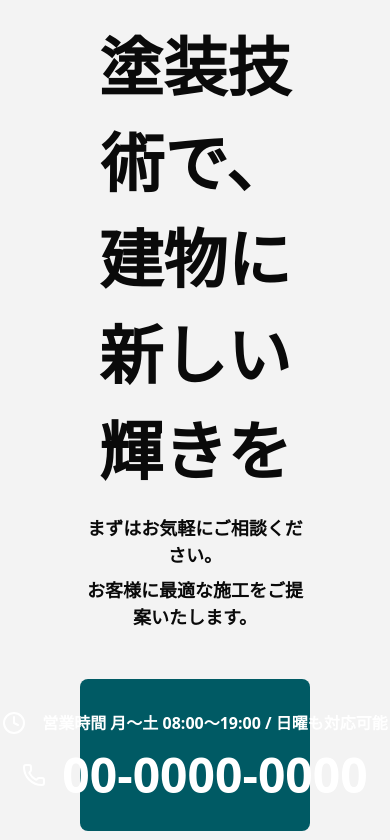
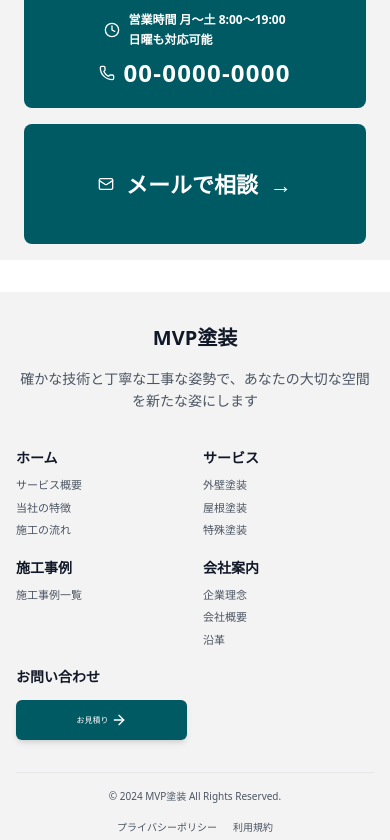
Before and after one commit to TomoyaSekiWk315/NextJsTeamPractice, a Next.js app in the folder nextjs-team-practice/: page /works in a window 390 px wide. Shown: the part 4024-4864 px from the top of the page. Built offline with nearby package versions, Linux system fonts and the light colour scheme.

Commit message:
フッターのタブレット版問い合わせの文字がはみ出していたので修正 CTAに関してのはみ出しを修正

```diff
--- a/nextjs-team-practice/app/company/components/company-hero.tsx
+++ b/nextjs-team-practice/app/company/components/company-hero.tsx
@@ -1,8 +1,8 @@
 export function CompanyHero() {
   return (
-    <section className="bg-[#22d6dd] text-center py-24">
-      <h1 className="text-[64px] font-bold mb-4">会社案内</h1>
-      <p className="text-[32px]">概要説明文：32px</p>
+    <section className="bg-[#22d6dd] text-center py-12 md:py-24">
+      <h1 className="text-[40px] md:text-[64px] font-bold mb-4">会社案内</h1>
+      <p className="text-[20px] md:text-[32px]">概要説明文：32px</p>
     </section>
   )
 }
--- a/nextjs-team-practice/app/components/services.tsx
+++ b/nextjs-team-practice/app/components/services.tsx
@@ -22,19 +22,19 @@ const services = [
 
 export function Services() {
   return (
-    <section className="py-16">
-      <div className="w-full bg-[#F3F3F3] rounded-[50px] p-16">
-        <h2 className="text-3xl font-bold text-center mb-12">サービス概要</h2>
-        <div className="grid grid-cols-1 md:grid-cols-3 gap-8">
+    <section className="py-8 md:py-16">
+      <div className="w-full bg-[#F3F3F3] rounded-[25px] md:rounded-[50px] p-6 md:p-16">
+        <h2 className="text-2xl md:text-3xl font-bold text-center mb-8 md:mb-12">サービス概要</h2>
+        <div className="grid grid-cols-1 md:grid-cols-3 gap-4 md:gap-8">
           {services.map((service) => (
             <Card key={service.title} className="overflow-hidden">
-              <CardContent className="p-6 bg-[#FFFFFF]">
-                <h3 className="text-[32px] font-bold mb-4">{service.title}</h3>
-                <p className="text-sm mb-4">{service.description}</p>
+              <CardContent className="p-4 md:p-6 bg-[#FFFFFF]">
+                <h3 className="text-[24px] md:text-[32px] font-bold mb-2 md:mb-4">{service.title}</h3>
+                <p className="text-xs md:text-sm mb-4">{service.description}</p>
                 <Link href={service.link} passHref>
                   <Button
                     variant="outline"
-                    className="w-[45%] border-[#000000] shadow-md hover:bg-[#000000] hover:text-white transition-colors duration-300"
+                    className="w-full md:w-[45%] border-[#000000] shadow-md hover:bg-[#000000] hover:text-white transition-colors duration-300 text-sm md:text-base"
                   >
                     詳細を見る→
                   </Button>
--- a/nextjs-team-practice/app/components/shared/cta-section.tsx
+++ b/nextjs-team-practice/app/components/shared/cta-section.tsx
@@ -3,35 +3,58 @@ import { Mail, Phone, Clock } from 'lucide-react'
 
 export function CTASection() {
   return (
-    <section className="py-16 bg-white">
-      <div className="w-full bg-[#F3F3F3] p-16">
-        <div className="container mx-auto px-4">
-          <div className="text-center mb-12">
-            <h2 className="text-[64px] font-bold mb-4">
-              プロの塗装技術で、建物に新しい輝きを
+    <section className="py-8 md:py-16 bg-white">
+      <div className="w-full bg-[#F3F3F3] p-4 md:p-16">
+        <div className="container mx-auto px-2 md:px-4">
+          <div className="text-center mb-8 md:mb-12">
+            <h2 className="text-[28px] md:text-[48px] lg:text-[64px] font-bold mb-4 leading-tight">
+              プロの塗装技術で
+              <br className="sm:hidden" />
+              建物に
+              <br className="hidden sm:block md:hidden" />
+              新しい輝きを
             </h2>
-            <p className="text-[18px] font-bold mb-2">まずはお気軽にご相談ください。</p>
-            <p className="text-[18px] font-bold">お客様に最適な施工をご提案いたします。</p>
+            <div className="space-y-1 md:space-y-2">
+              <p className="text-[14px] md:text-[16px] lg:text-[18px] font-bold">
+                まずはお気軽にご相談ください。
+              </p>
+              <p className="text-[14px] md:text-[16px] lg:text-[18px] font-bold">
+                お客様に最適な施工をご提案いたします。
+              </p>
+            </div>
           </div>
 
-          <div className="grid grid-cols-1 md:grid-cols-2 gap-8 max-w-5xl mx-auto">
-            <div className="bg-[#005a64] text-white rounded-lg p-8 flex flex-col justify-center">
-              <div className="flex items-center gap-4 mb-4 whitespace-nowrap justify-center">
-                <Clock className="h-6 w-6 flex-shrink-0" />
-                <span className="text-[16px] font-bold">営業時間 月〜土 08:00〜19:00 / 日曜も対応可能</span>
+          <div className="grid grid-cols-1 sm:grid-cols-2 gap-4 md:gap-8 max-w-4xl mx-auto">
+            <div className="bg-[#005a64] text-white rounded-lg p-4 md:p-6 lg:p-8 flex flex-col justify-center min-h-[120px] md:min-h-[140px]">
+              <div className="flex items-center gap-2 md:gap-3 mb-3 md:mb-4 justify-center">
+                <Clock className="h-4 w-4 md:h-5 lg:h-6 flex-shrink-0" />
+                <p className="text-[12px] md:text-[14px] lg:text-[16px] font-bold leading-relaxed">
+                  営業時間 月〜土 8:00〜19:00
+                  <br className="sm:hidden" />
+                  <span className="hidden sm:inline">&nbsp;/&nbsp;</span>
+                  日曜も対応可能
+                </p>
               </div>
-              <div className="flex items-center gap-4 whitespace-nowrap justify-center">
-                <Phone className="h-6 w-6 flex-shrink-0" />
-                <span className="text-[48px] font-bold leading-none">00-0000-0000</span>
+              <div className="flex items-center gap-2 md:gap-3 justify-center">
+                <Phone className="h-4 w-4 md:h-5 lg:h-6 flex-shrink-0" />
+                <span className="text-[24px] md:text-[32px] lg:text-[40px] font-bold leading-none tracking-wider">
+                  00-0000-0000
+                </span>
               </div>
             </div>
 
             <Button
-              className="bg-[#005a64] hover:bg-[#005a64]/90 text-white h-full p-8 flex items-center justify-center gap-4 rounded-lg [&_svg]:w-12 [&_svg]:h-12"
+              className="bg-[#005a64] hover:bg-[#005a64]/90 text-white h-full min-h-[120px] md:min-h-[140px] p-4 md:p-6 lg:p-8 flex items-center justify-center gap-3 md:gap-4 rounded-lg transition-colors duration-300"
             >
-              <Mail className="flex-shrink-0" />
-              <span className="text-[48px] font-bold leading-none">メールで相談</span>
-              <span className="text-[48px] leading-none">→</span>
+              <Mail className="w-5 h-5 md:w-6 md:h-6 lg:w-8 lg:h-8 flex-shrink-0" />
+              <div className="flex items-center gap-2">
+                <span className="text-[22px] md:text-[28px] lg:text-[36px] font-bold leading-none">
+                  メールで相談
+                </span>
+                <span className="text-[22px] md:text-[28px] lg:text-[36px] leading-none ml-1">
+                  →
+                </span>
+              </div>
             </Button>
           </div>
         </div>
--- a/nextjs-team-practice/app/components/shared/footer.tsx
+++ b/nextjs-team-practice/app/components/shared/footer.tsx
@@ -42,9 +42,8 @@ const footerLinks = {
 export function Footer() {
   return (
     <footer className="bg-[#F3F3F3]">
-      {/* メインフッター */}
       <div className="container mx-auto px-4 py-8 md:py-16">
-        <div className="grid grid-cols-1 gap-8 md:grid-cols-6 md:gap-12">
+        <div className="grid grid-cols-1 gap-8 md:grid-cols-6 md:gap-6 lg:gap-12">
           {/* 左カラム：会社情報 */}
           <div className="md:col-span-2 space-y-4 md:space-y-6 text-center md:text-left">
             <Link href="/" className="inline-block group">
@@ -60,22 +59,22 @@ export function Footer() {
           </div>
 
           {/* 右カラム：ナビゲーション */}
-          <div className="md:col-span-4 grid grid-cols-2 gap-6 md:grid-cols-5 md:gap-4">
+          <div className="md:col-span-4 grid grid-cols-2 sm:grid-cols-3 md:grid-cols-5 gap-4 sm:gap-6">
             {Object.entries(footerLinks).map(([category, { href, links }]) => (
-              <div key={category} className="space-y-3 md:space-y-4">
+              <div key={category} className="space-y-2 sm:space-y-3">
                 <Link
                   href={href}
-                  className="inline-block text-base md:text-lg font-bold text-gray-900 hover:text-[#005a64] transition-colors"
+                  className="inline-block text-sm sm:text-base font-bold text-gray-900 hover:text-[#005a64] transition-colors"
                 >
                   {category}
                 </Link>
                 {links.length > 0 && (
-                  <ul className="space-y-2 md:space-y-3">
+                  <ul className="space-y-1.5 sm:space-y-2">
                     {links.map((link) => (
                       <li key={link.title}>
                         <Link
                           href={link.href}
-                          className="text-xs md:text-sm text-gray-600 hover:text-[#005a64] transition-colors block"
+                          className="text-[11px] sm:text-xs text-gray-600 hover:text-[#005a64] transition-colors block"
                         >
                           {link.title}
                         </Link>
@@ -84,11 +83,13 @@ export function Footer() {
                   </ul>
                 )}
                 {category === 'お問い合わせ' && (
-                  <div className="pt-0">
-                    <Link href="/contact">
-                      <Button className="bg-[#005a64] text-white hover:bg-[#005a64]/90 shadow-md hover:shadow-lg transition-all duration-300 w-full h-8 px-2 text-[10px] md:text-xs">
-                        見積もりを依頼
-                        <ArrowRight className="h-2.5 w-2.5 ml-1" />
+                  <div className="pt-1">
+                    <Link href="/contact" className="block">
+                      <Button
+                        className="w-full min-h-[24px] px-1 text-[8px] sm:text-[9px] bg-[#005a64] text-white hover:bg-[#005a64]/90 shadow-md hover:shadow-lg transition-all duration-300 flex items-center justify-center gap-0.5"
+                      >
+                        お見積り
+                        <ArrowRight className="h-2 w-2 flex-shrink-0" />
                       </Button>
                     </Link>
                   </div>
@@ -101,14 +102,20 @@ export function Footer() {
         {/* コピーライト */}
         <div className="mt-8 md:mt-16 pt-4 md:pt-8 border-t border-gray-200">
           <div className="flex flex-col md:flex-row justify-between items-center gap-4">
-            <p className="text-xs md:text-sm text-gray-600 text-center md:text-left">
+            <p className="text-[10px] sm:text-xs md:text-sm text-gray-600 text-center md:text-left">
               © 2024 MVP塗装 All Rights Reserved.
             </p>
-            <div className="flex gap-4 md:gap-6 text-xs md:text-sm">
-              <Link href="/privacy-policy" className="text-gray-600 hover:text-[#005a64] transition-colors">
+            <div className="flex gap-4 md:gap-6">
+              <Link
+                href="/privacy-policy"
+                className="text-[10px] sm:text-xs md:text-sm text-gray-600 hover:text-[#005a64] transition-colors"
+              >
                 プライバシーポリシー
               </Link>
-              <Link href="/terms" className="text-gray-600 hover:text-[#005a64] transition-colors">
+              <Link
+                href="/terms"
+                className="text-[10px] sm:text-xs md:text-sm text-gray-600 hover:text-[#005a64] transition-colors"
+              >
                 利用規約
               </Link>
             </div>
--- a/nextjs-team-practice/app/layout.tsx
+++ b/nextjs-team-practice/app/layout.tsx
@@ -12,7 +12,7 @@ export default function RootLayout({
       <body>
         <div className="min-h-screen flex flex-col">
           <Header />
-          <main className="flex-grow pt-[89px]">{children}</main>
+          <main className="flex-grow pt-[70px] md:pt-[89px]">{children}</main>
           <Footer />
         </div>
       </body>
```
